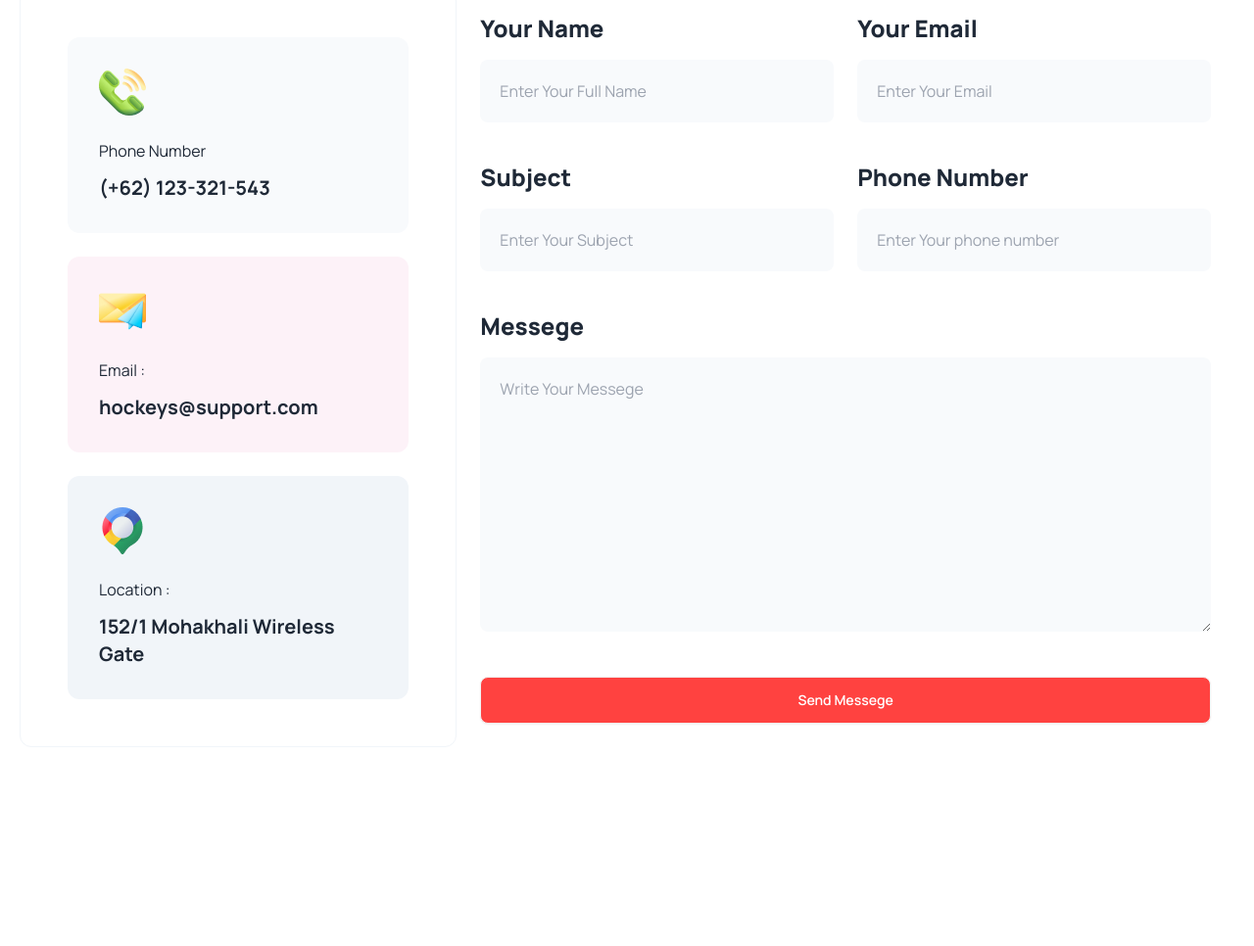
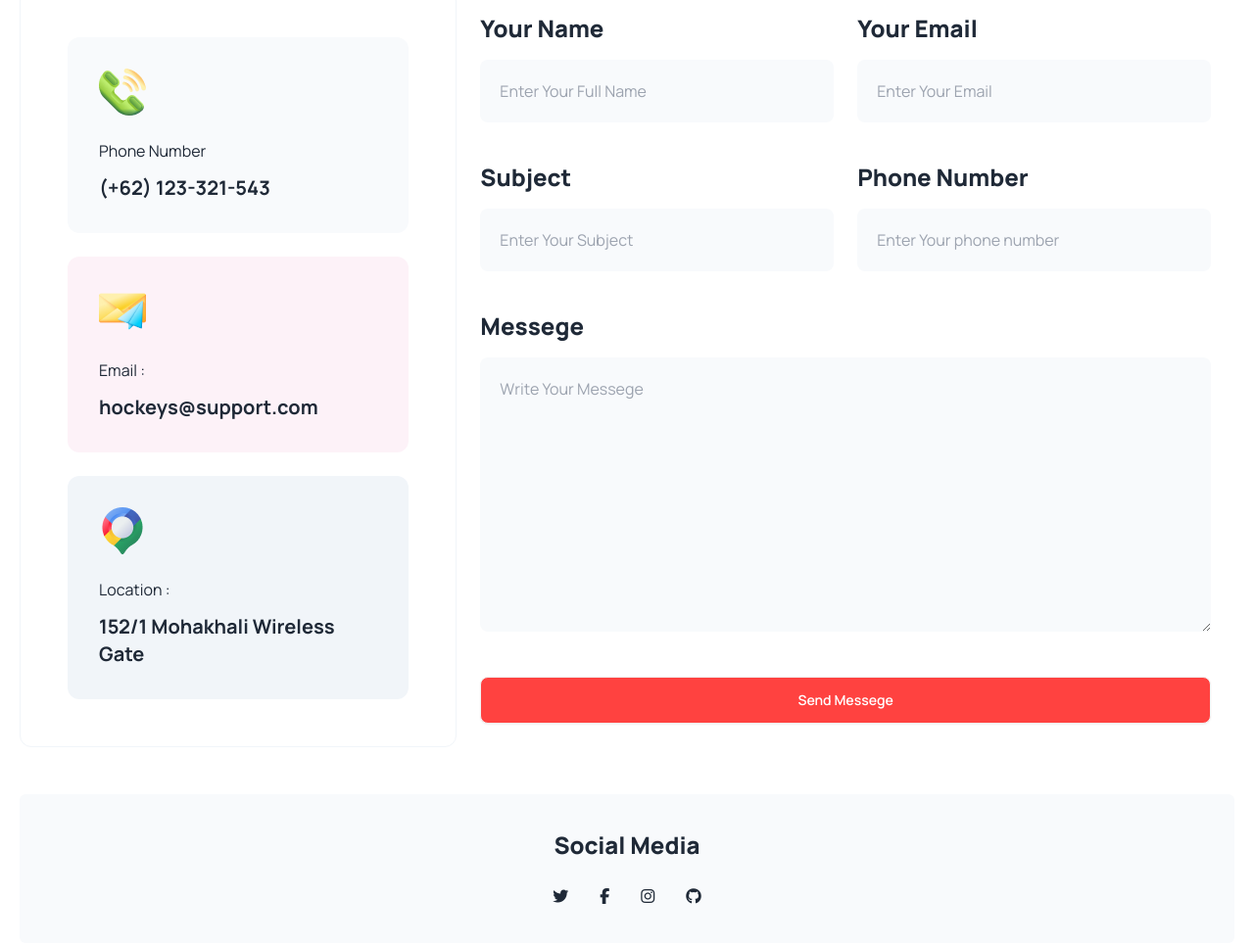
Before and after one commit to Thoryan009/hockeys, a plain HTML site: page index.html in a window 1280 px wide. Shown: the part 4708-5674 px from the top of the page at 98% size. Before the commit the page ends 5599 px from the top, so only its background shows below. Drawn offline with nearby package versions, Linux system fonts and the light colour scheme.

Commit message:
social media added

```diff
--- a/index.html
+++ b/index.html
@@ -496,31 +496,47 @@
                     <div class="flex flex-col lg:flex-row gap-6">
                         <div class="flex-1">
                             <label class="text-2xl font-extrabold" for="">Your Name</label>
-                        <input class="p-5 bg-slate-50 rounded-lg  mt-4 w-full" type="text" name="" id="" placeholder="Enter Your Full Name">
+                            <input class="p-5 bg-slate-50 rounded-lg  mt-4 w-full" type="text" name="" id=""
+                                placeholder="Enter Your Full Name">
                         </div>
                         <div class="flex-1">
                             <label class="text-2xl font-extrabold" for="">Your Email</label>
-                        <input class="p-5 bg-slate-50 rounded-lg   mt-4 w-full" type="email" name="" id="" placeholder="Enter Your Email">
+                            <input class="p-5 bg-slate-50 rounded-lg   mt-4 w-full" type="email" name="" id=""
+                                placeholder="Enter Your Email">
                         </div>
                     </div>
                     <div class="flex flex-col lg:flex-row gap-6">
                         <div class="flex-1">
                             <label class="text-2xl font-extrabold" for="">Subject</label>
-                    <input class="p-5 bg-slate-50 rounded-lg  mt-4 w-full" type="text" name="" id="" placeholder="Enter Your Subject">
+                            <input class="p-5 bg-slate-50 rounded-lg  mt-4 w-full" type="text" name="" id=""
+                                placeholder="Enter Your Subject">
                         </div>
                         <div class="flex-1">
                             <label class="text-2xl font-extrabold" for="">Phone Number</label>
-                    <input class="p-5 bg-slate-50 rounded-lg  mt-4 w-full" type="number" name="" id="" placeholder="Enter Your phone number">
+                            <input class="p-5 bg-slate-50 rounded-lg  mt-4 w-full" type="number" name="" id=""
+                                placeholder="Enter Your phone number">
                         </div>
                     </div>
                     <div class="col-span-2">
                         <label class="text-2xl font-extrabold" for="">Messege</label>
-                    <textarea class="p-5 bg-slate-50 rounded-lg  mt-4 w-full " name="" id="" cols="30" rows="10" placeholder="Write Your Messege"></textarea>
+                        <textarea class="p-5 bg-slate-50 rounded-lg  mt-4 w-full " name="" id="" cols="30" rows="10"
+                            placeholder="Write Your Messege"></textarea>
                     </div>
                     <button class="btn bg-[#FF4240] text-white px-6 py-4 w-full">Send Messege</button>
                 </div>
             </div>
 
+
+            <!-- socil media -->
+            <div class="text-center bg-slate-50  rounded-md space-y-6 my-12 py-9">
+                <h3 class="text-2xl font-extrabold">Social Media</h3>
+                <div class="flex justify-center gap-8">
+                    <a href=""><i class="fa-brands fa-twitter"></i></a>
+                    <a href=""> <i class="fa-brands fa-facebook-f"></i></a>
+                    <a href=""> <i class="fa-brands fa-instagram"></i></a>
+                    <a href=""> <i class="fa-brands fa-github"></i></a>
+                </div>
+            </div>
         </section>
     </main>
     <footer>
```
Lines whose indentation alone changed are shown as unchanged.
